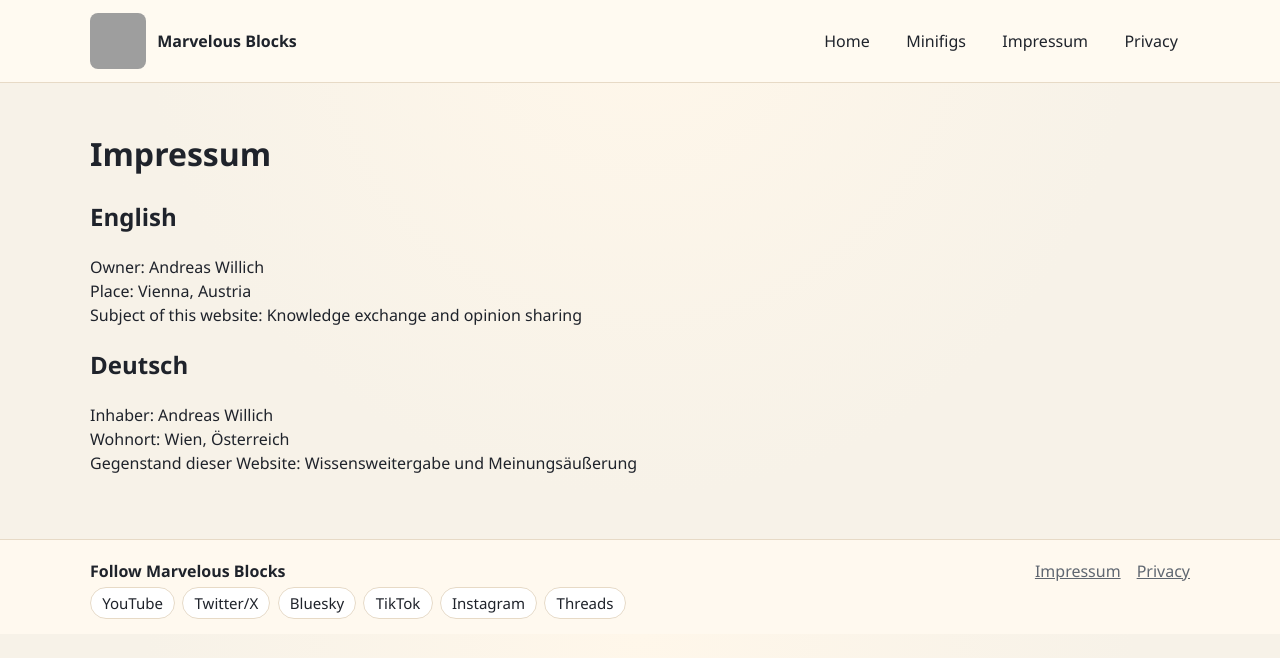
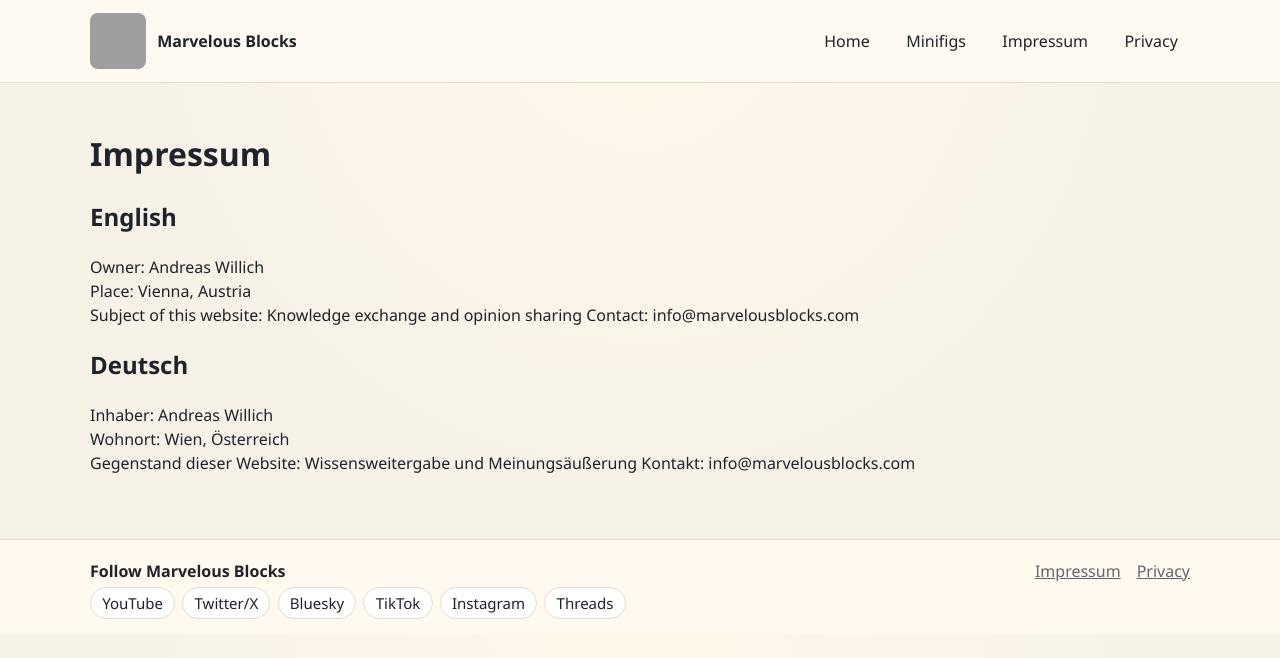
Before and after one commit to MarvelousBlocks/marvelousblocks.github.io, a Jekyll site: the page built from impressum.md, in a window 1280 px wide. Shown: the top 658 px of the page. Built offline with Jekyll 4.4.1, drawn with Linux system fonts in a browser that asks for light colours; grey boxes are pictures that could not be loaded.

Commit message:
Fix minifig filter hiding and add contact email to Impressum

```diff
--- a/assets/css/style.css
+++ b/assets/css/style.css
@@ -202,6 +202,10 @@ body {
   box-shadow: var(--shadow);
 }
 
+.minifig-card[hidden] {
+  display: none !important;
+}
+
 .minifig-card img {
   width: 80px;
   height: 80px;
--- a/impressum.md
+++ b/impressum.md
@@ -11,9 +11,11 @@ description: Legal notice for Marvelous Blocks.
 Owner: Andreas Willich
 Place: Vienna, Austria
 Subject of this website: Knowledge exchange and opinion sharing
+Contact: info@marvelousblocks.com
 
 ## Deutsch
 
 Inhaber: Andreas Willich
 Wohnort: Wien, Österreich
 Gegenstand dieser Website: Wissensweitergabe und Meinungsäußerung
+Kontakt: info@marvelousblocks.com
```
